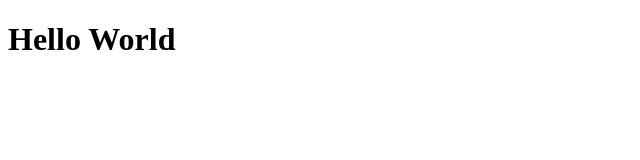
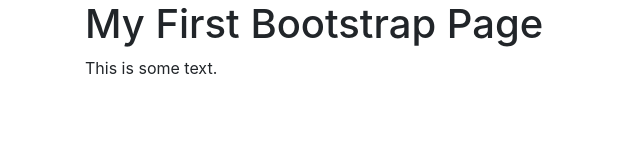
Before and after one commit to tad-iizuka/bootstrap-resp, a plain HTML site: page index.html in a window 1280 px wide. Shown: the whole page, without its empty margins (0-640 px from the left). Drawn offline with nearby package versions, Linux system fonts and the light colour scheme.

Commit message:
change: bootstrap

```diff
--- a/index.html
+++ b/index.html
@@ -1,6 +1,20 @@
 <!DOCTYPE html>
-<html>
+<html lang="ja">
+<head>
+  <title>Bootstrap 4 Example</title>
+  <meta charset="utf-8">
+  <meta name="viewport" content="width=device-width, initial-scale=1">
+  <link rel="stylesheet" href="https://maxcdn.bootstrapcdn.com/bootstrap/4.5.2/css/bootstrap.min.css">
+  <script src="https://ajax.googleapis.com/ajax/libs/jquery/3.5.1/jquery.min.js"></script>
+  <script src="https://cdnjs.cloudflare.com/ajax/libs/popper.js/1.16.0/umd/popper.min.js"></script>
+  <script src="https://maxcdn.bootstrapcdn.com/bootstrap/4.5.2/js/bootstrap.min.js"></script>
+</head>
 <body>
-<h1>Hello World</h1>
+
+<div class="container">
+  <h1>My First Bootstrap Page</h1>
+  <p>This is some text.</p>
+</div>
+
 </body>
 </html>
```
